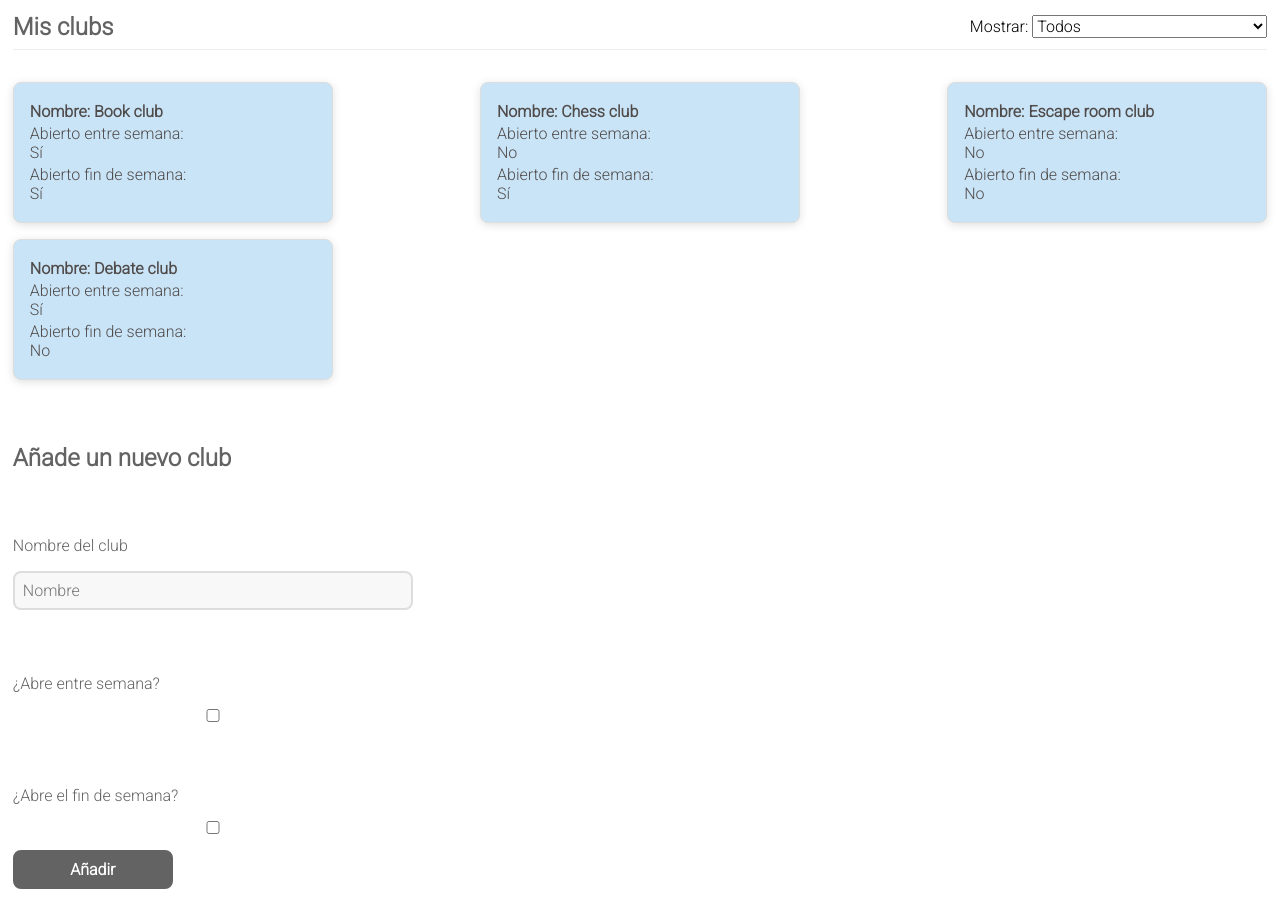
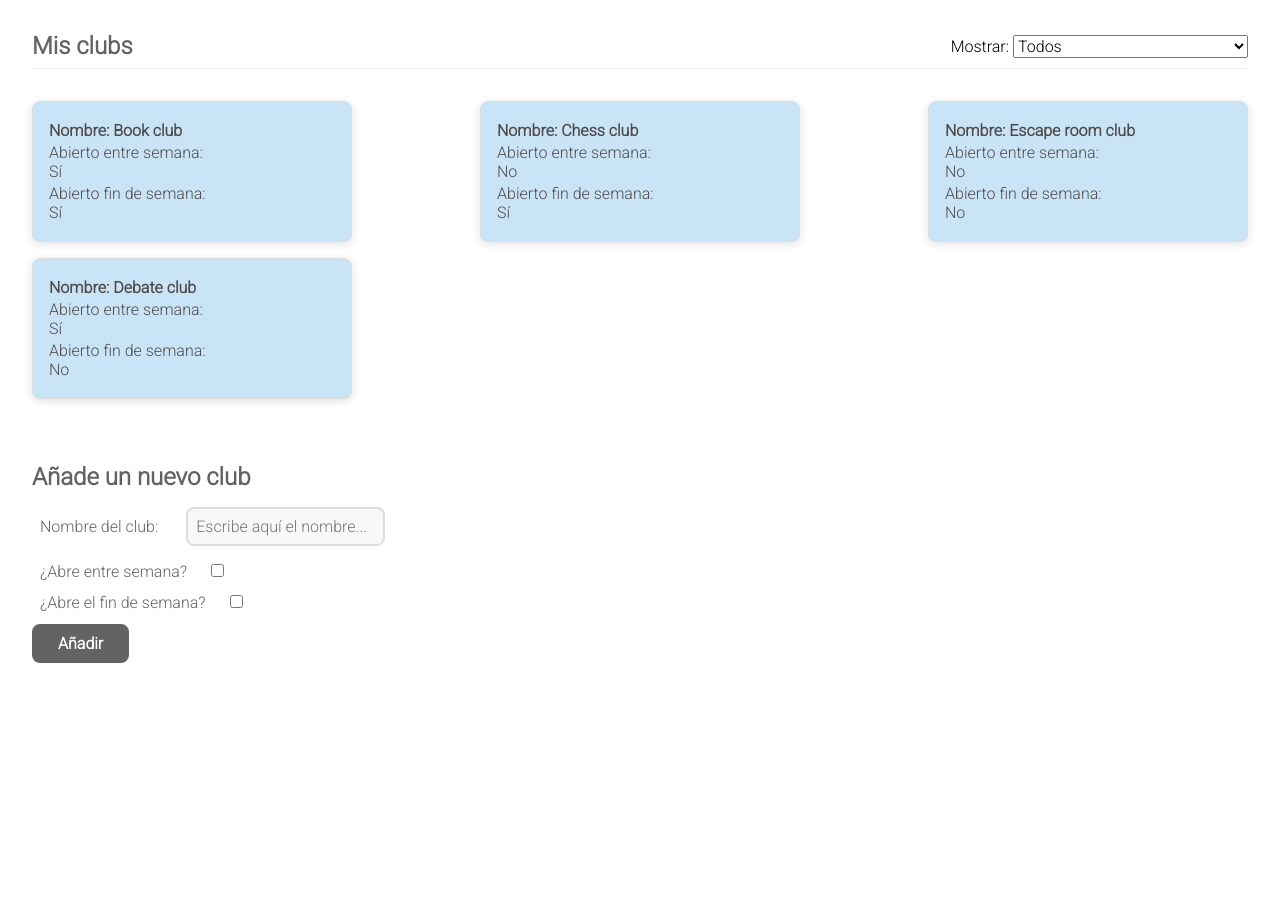
Before and after one commit to Adalab/modulo-3-evaluacion-intermedia-patricuismart, a React (Create React App) app: page / in a window 1280 px wide. After the commit the page ends 800 px from the top, so only its background shows below. Built offline with nearby package versions, Linux system fonts and the light colour scheme.

Commit message:
Fix CSS new club

```diff
--- a/src/components/App.js
+++ b/src/components/App.js
@@ -100,15 +100,18 @@ function App() {
         {/* new club */}
         <form className="new-club__form">
           <h2 className="new-club__title">Añade un nuevo club</h2>
-          <label className="new-club__option">Nombre del club</label>
+          <div>
+            <label className="new-club__option">Nombre del club: </label>
             <input
               className="new-club__input"
               type="text"
               name="name"
               id="name"
-            placeholder="Nombre"
+              placeholder="Escribe aquí el nombre..."
               onChange={handleName}
             />
+          </div>
+          <div>
             <label className="new-club__option">¿Abre entre semana?</label>
             <input
               className="new-club__input"
@@ -117,6 +120,7 @@ function App() {
               id="week"
               onChange={handleWeek}
             />
+          </div>
           <label className="new-club__option">¿Abre el fin de semana?</label>
           <input
             className="new-club__input"
@@ -126,12 +130,15 @@ function App() {
             onChange={handleWeekend}
           />
 
+          <div>
+            {' '}
             <input
               className="new-club__btn"
               type="submit"
               value="Añadir"
               onClick={handleClick}
             />
+          </div>
         </form>
       </main>
     </div>
--- a/src/styles/components/_main.scss
+++ b/src/styles/components/_main.scss
@@ -1,5 +1,5 @@
 .page {
-  padding: 0.8rem;
+  padding: 2rem;
 }
 .header {
   display: flex;
@@ -65,11 +65,6 @@
   }
 }
 .new-club {
-  &__form {
-    display: flex;
-    flex-direction: column;
-  }
-
   &__title {
     padding: 3rem 0 1rem 0;
     font-size: 1.5rem;
@@ -79,13 +74,16 @@
     padding: 3rem 0 1rem 0;
     font-size: 1rem;
     color: rgb(99, 99, 99);
+    margin-right: 1rem;
+    margin-bottom: 1rem;
+    padding: 0.5rem;
   }
 
   &__input {
     margin-right: 1rem;
     margin-bottom: 1rem;
     padding: 0.5rem;
-    width: 25rem;
+
     border: 2px solid #ddd;
     border-radius: 0.5rem;
     background-color: #f8f8f8;
@@ -109,7 +107,6 @@
     color: #fff;
     cursor: pointer;
     transition: all ease 0.3s;
-    width: 10rem;
 
     &:hover {
       border-color: rgb(121, 144, 160);
```
Lines whose indentation alone changed are shown as unchanged.
